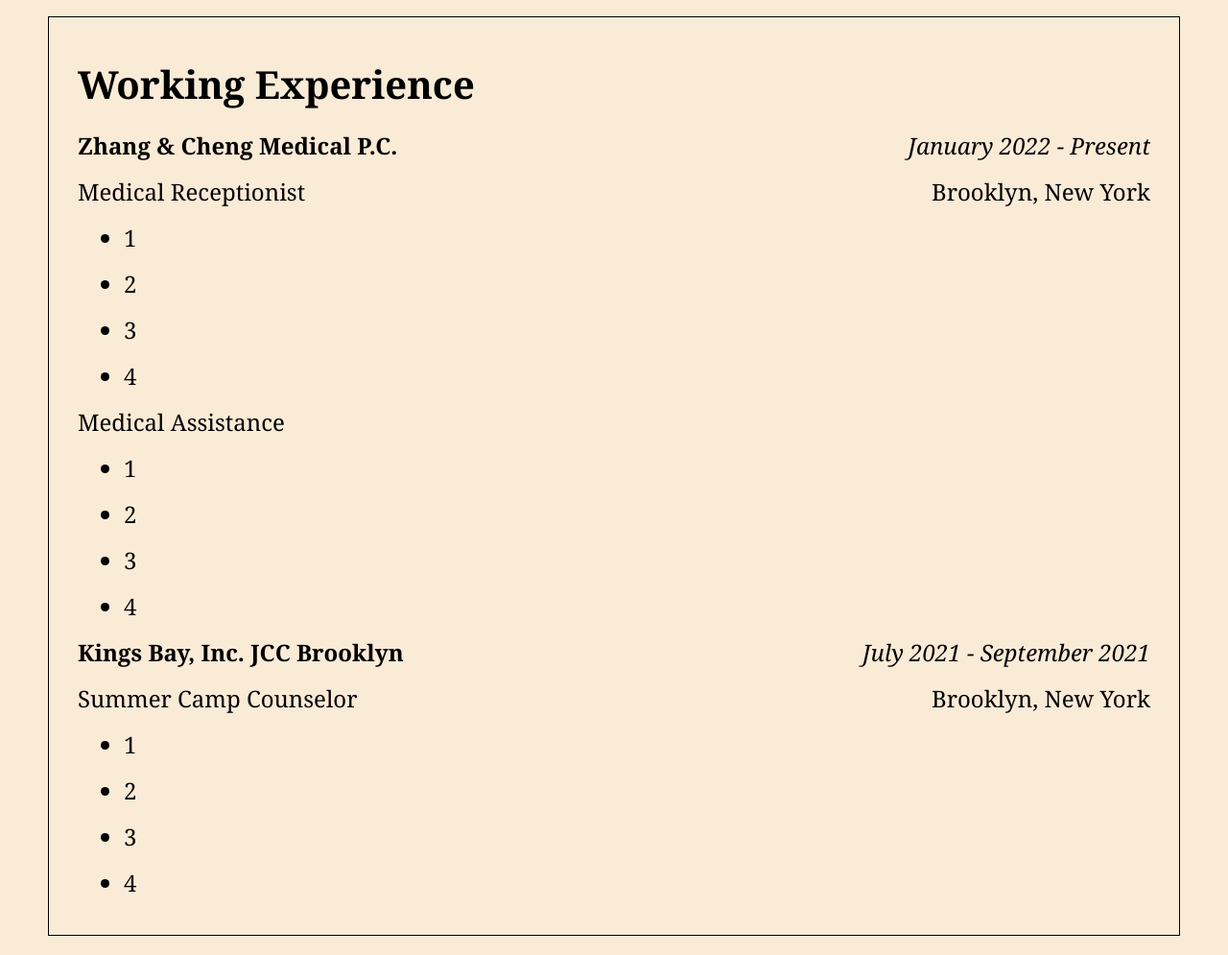
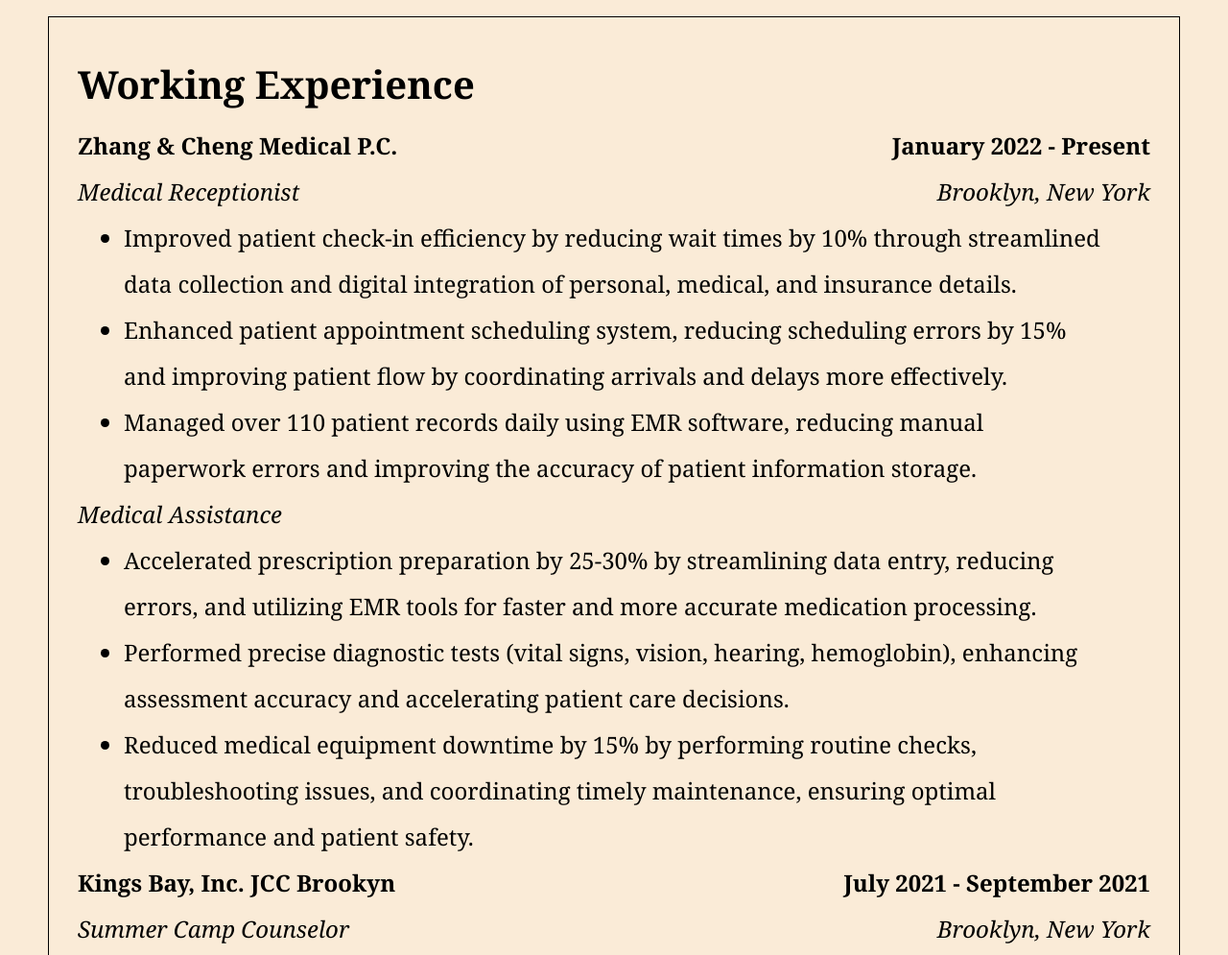
Before and after one commit to Davidyili230/Personal-Website, a plain HTML site: page index.html in a window 1280 px wide. Shown: the part 740-1735 px from the top of the page at 96% size. Drawn offline with Linux system fonts and the light colour scheme; a script that the page names is missing.

Commit message:
updated zhang&cheng bullet points

```diff
--- a/index.html
+++ b/index.html
@@ -88,8 +88,8 @@
 
                         <!--Right-->
                         <div class="section-right">
-                            <!--h3: slanted-->
-                            <h3>January 2022 - Present</h3>
+                            <!--h2: Bolded-->
+                            <h2>January 2022 - Present</h2>
                         </div>
                     </div>
 
@@ -97,32 +97,30 @@
                     <div class="section-center">
                         <!--upper left-->
                         <div class="section-left">
-                            <!--h4: normal text-->
-                            <h4>Medical Receptionist</h4>
+                            <!--h3: slanted-->
+                            <h3>Medical Receptionist</h3>
                         </div>
 
                         <!--upper right-->
                         <div class="section-right">
-                            <!--h4: normal text-->
-                            <h4>Brooklyn, New York</h4>
+                            <!--h3: slanted-->
+                            <h3>Brooklyn, New York</h3>
                         </div>
                     </div>
 
                     <!--List an bullet point-->
                     <ul>
-                        <li>1</li>
-                        <li>2</li>
-                        <li>3</li>
-                        <li>4</li>
+                        <li>Improved patient check-in efficiency by reducing wait times by 10% through streamlined data collection and digital integration of personal, medical, and insurance details.</li>
+                        <li>Enhanced patient appointment scheduling system, reducing scheduling errors by 15% and improving patient flow by coordinating arrivals and delays more effectively.</li>
+                        <li>Managed over 110 patient records daily using EMR software, reducing manual paperwork errors and improving the accuracy of patient information storage.</li>
                     </ul>
 
-                    <!--h4: normal text-->
-                    <h4>Medical Assistance</h4>
+                    <!--h3: slanted-->
+                    <h3>Medical Assistance</h3>
                     <ul>
-                        <li>1</li>
-                        <li>2</li>
-                        <li>3</li>
-                        <li>4</li>
+                        <li>Accelerated prescription preparation by 25-30% by streamlining data entry, reducing errors, and utilizing EMR tools for faster and more accurate medication processing.</li>
+                        <li>Performed precise diagnostic tests (vital signs, vision, hearing, hemoglobin), enhancing assessment accuracy and accelerating patient care decisions.</li>
+                        <li>Reduced medical equipment downtime by 15% by performing routine checks, troubleshooting issues, and coordinating timely maintenance, ensuring optimal performance and patient safety.</li>
                     </ul>
 
                     <!--Middle section-->
@@ -130,13 +128,13 @@
                         <!--Left-->
                         <div class="section-left">
                             <!--h2: Bolded-->
-                            <h2>Kings Bay, Inc. JCC Brooklyn</h2>
+                            <h2>Kings Bay, Inc. JCC Brookyn</h2>
                         </div>
 
                         <!--Right-->
                         <div class="section-right">
-                            <!--h3: slanted-->
-                            <h3>July 2021 - September 2021</h3>
+                            <!--h2: Bolded-->
+                            <h2>July 2021 - September 2021</h2>
                         </div>
                     </div>
 
@@ -144,14 +142,14 @@
                     <div class="section-center">
                         <!--upper left-->
                         <div class="section-left">
-                            <!--h4: normal text-->
-                            <h4>Summer Camp Counselor</h4>
+                            <!--h3: slanted-->
+                            <h3>Summer Camp Counselor</h3>
                         </div>
 
                         <!--upper right-->
                         <div class="section-right">
-                            <!--h4: normal text-->
-                            <h4>Brooklyn, New York</h4>
+                            <!--h3: slanted-->
+                            <h3>Brooklyn, New York</h3>
                         </div>
                     </div>
 
```
Also changed, not shown: 1 other file.
